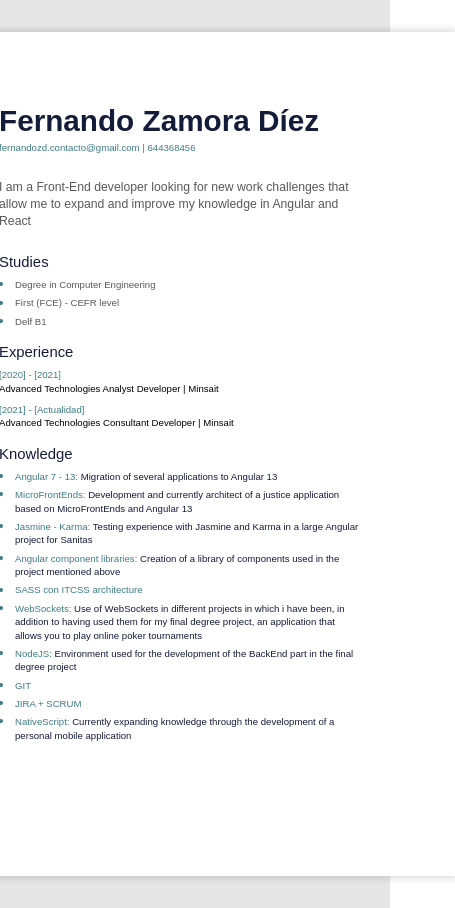
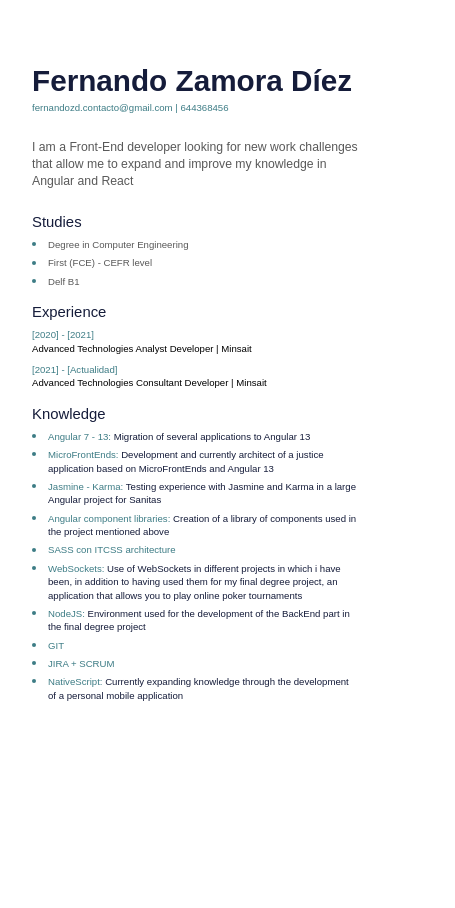
Before and after one commit to ferzamo/curriculumPage, an Angular app: page / in a window 390 px wide. Shown: the whole page, 455 px wide, since content can reach past the window. After the commit the page ends 844 px from the top, so only its background shows below. Built offline with nearby package versions, Linux system fonts and the light colour scheme.

Commit message:
feat: responsive

```diff
--- a/src/styles.scss
+++ b/src/styles.scss
@@ -74,7 +74,7 @@
 
 .background {
   background-color: $color-background;
-  height: 100%;
+  min-height: 100%;
   width: 100%;
   display: flex;
   justify-content: center;
@@ -86,7 +86,7 @@
   box-shadow: 0 0 7px 2px rgb(0 0 0 / 15%);
   box-sizing: border-box;
   width: pxToRem(520);
-  aspect-ratio: 1 / 1.41346153846;
+  height: fit-content;
   padding: 4.5rem 6rem 4rem 4rem;
 
   .info {
@@ -115,3 +115,14 @@
     color: $color-primary;
   }
 }
+
+@media only screen and (max-width: 600px) {
+  .background {
+    padding: 0;
+  }
+  .page {
+    padding: 4rem 2rem 2rem 2rem;
+    height: unset;
+    min-height: 100%;
+  }
+}
```
